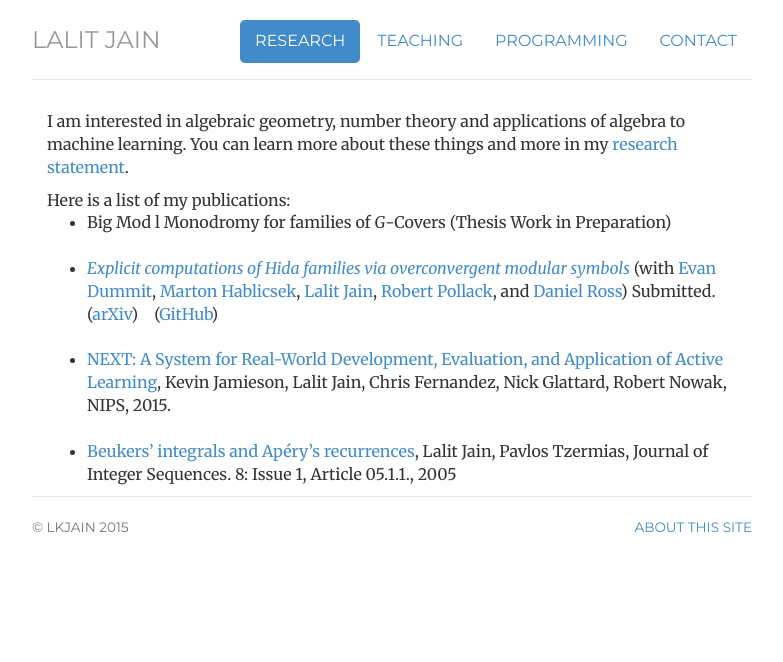
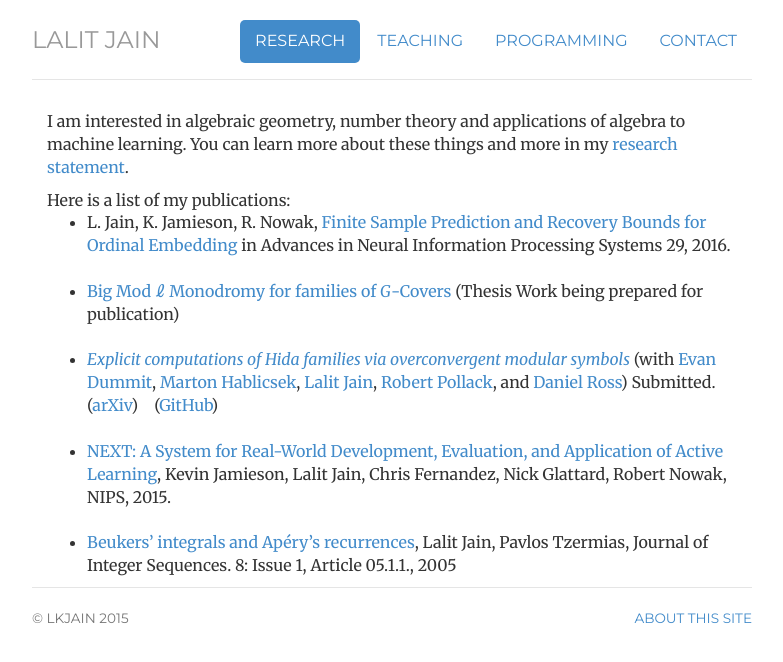
Before and after one commit to lalitkumarj/lalitkumarj.github.io, a Jekyll site: the page built from research/index.html, in a window 1280 px wide. Shown: the top 662 px of the page, without its empty margins (248-1031 px from the left). Built offline with Jekyll 4.4.1, drawn with Linux system fonts in a browser that asks for light colours.

Commit message:
Updated research and homepage.

```diff
--- a/research/index.html
+++ b/research/index.html
@@ -10,13 +10,25 @@ description: Lalit Jain's Research Page
 Here is a list of my publications:
 
 <ul>
-  <li>Big Mod l Monodromy for families of <i>G</i>-Covers (Thesis Work in Preparation)</li>
+  <li>
+    L. Jain, K. Jamieson, R. Nowak, <a href="http://arxiv.org/abs/1606.07081">Finite Sample Prediction and Recovery Bounds for Ordinal Embedding</a> in Advances in Neural Information Processing Systems 29, 2016.
+  </li>
   <br>
-  <li><a href="http://arxiv.org/abs/1510.05795" target="_blank"><i>Explicit computations of Hida families via overconvergent modular symbols</i></a> (with <a href="http://www.math.rochester.edu/people/faculty/edummit/" target="_blank">Evan Dummit</a>, <a href="https://www.math.upenn.edu/~mhabli/" target="_blank">Marton Hablicsek</a>, <a href="http://www.math.wisc.edu/~jain/" target="_blank">Lalit Jain</a>, <a href="http://math.bu.edu/people/rpollack/" target="_blank">Robert Pollack</a>, and <a href="http://www.math.wisc.edu/~ross/" target="_blank">Daniel Ross</a>) Submitted. (<a href="http://arxiv.org/abs/1510.05795" target="_blank">arXiv</a>) (<a href="http://github.com/lalitkumarj/OMSCategory" target="_blank">GitHub</a>)</li>
+  <li>
+    <a href="https://search.library.wisc.edu/catalog/9912229759002121">Big Mod &#8467; Monodromy for families of <i>G</i>-Covers</a> (Thesis Work being prepared for publication)
+  </li>
   <br>
-  <li> <a href="/files/next.pdf">NEXT: A System for Real-World Development, Evaluation, and Application of Active Learning</a>, Kevin Jamieson, Lalit Jain, Chris Fernandez, Nick Glattard, Robert Nowak, NIPS, 2015.</li>
+  <li>
+    <a href="http://arxiv.org/abs/1510.05795" target="_blank"><i>Explicit computations of Hida families via overconvergent modular symbols</i></a> (with <a href="http://www.math.rochester.edu/people/faculty/edummit/" target="_blank">Evan Dummit</a>, <a href="https://www.math.upenn.edu/~mhabli/" target="_blank">Marton Hablicsek</a>, <a href="http://www.math.wisc.edu/~jain/" target="_blank">Lalit Jain</a>, <a href="http://math.bu.edu/people/rpollack/" target="_blank">Robert Pollack</a>, and <a href="http://www.math.wisc.edu/~ross/" target="_blank">Daniel Ross</a>) Submitted. (<a href="http://arxiv.org/abs/1510.05795" target="_blank">arXiv</a>) (<a href="http://github.com/lalitkumarj/OMSCategory" target="_blank">GitHub</a>)
+  </li>
+  <br>
+  <li>
+    <a href="/files/next.pdf">NEXT: A System for Real-World Development, Evaluation, and Application of Active Learning</a>, Kevin Jamieson, Lalit Jain, Chris Fernandez, Nick Glattard, Robert Nowak, NIPS, 2015.
+  </li>
 <br>
-  <li> <a href="https://cs.uwaterloo.ca/journals/JIS/VOL8/Tzermias/tzermias5.pdf">Beukers’ integrals and Ap&eacute;ry’s recurrences</a>, Lalit Jain, Pavlos Tzermias, Journal of Integer Sequences. 8: Issue 1, Article 05.1.1., 2005</li>
+<li>
+  <a href="https://cs.uwaterloo.ca/journals/JIS/VOL8/Tzermias/tzermias5.pdf">Beukers’ integrals and Ap&eacute;ry’s recurrences</a>, Lalit Jain, Pavlos Tzermias, Journal of Integer Sequences. 8: Issue 1, Article 05.1.1., 2005
+</li>
 
 </ul>
 </div>
```
